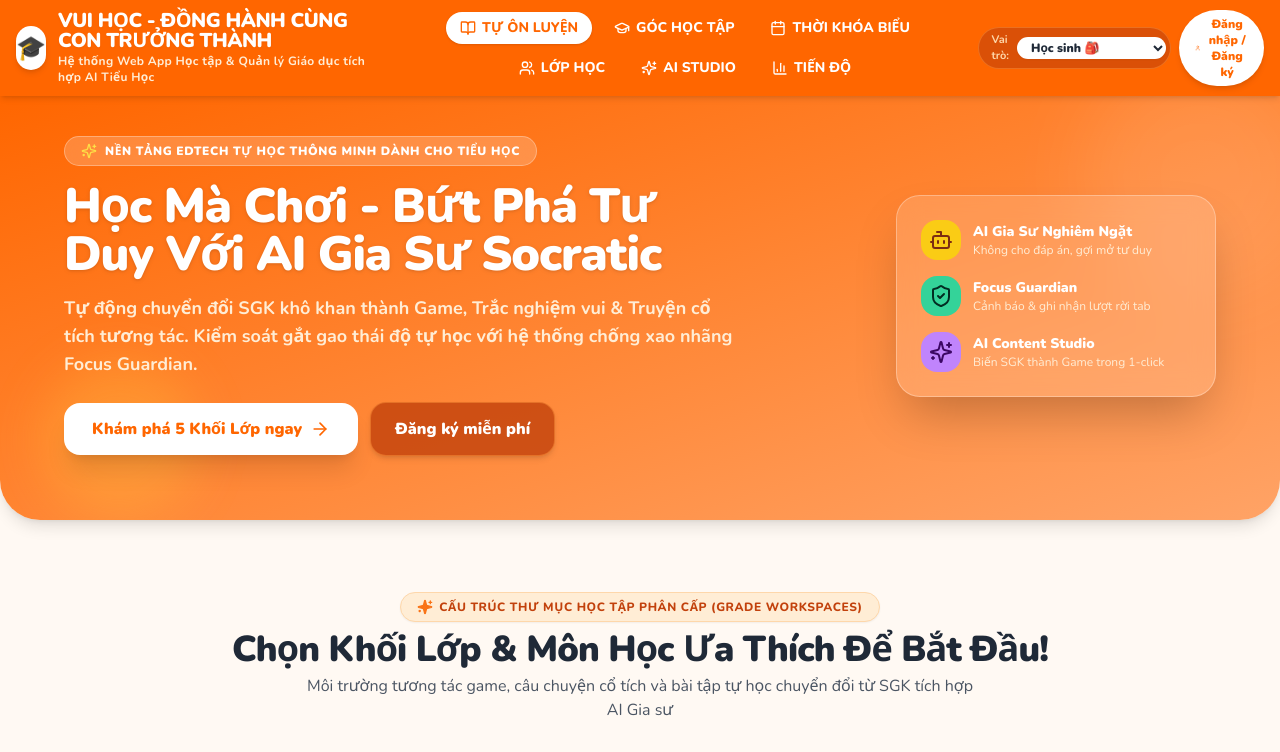
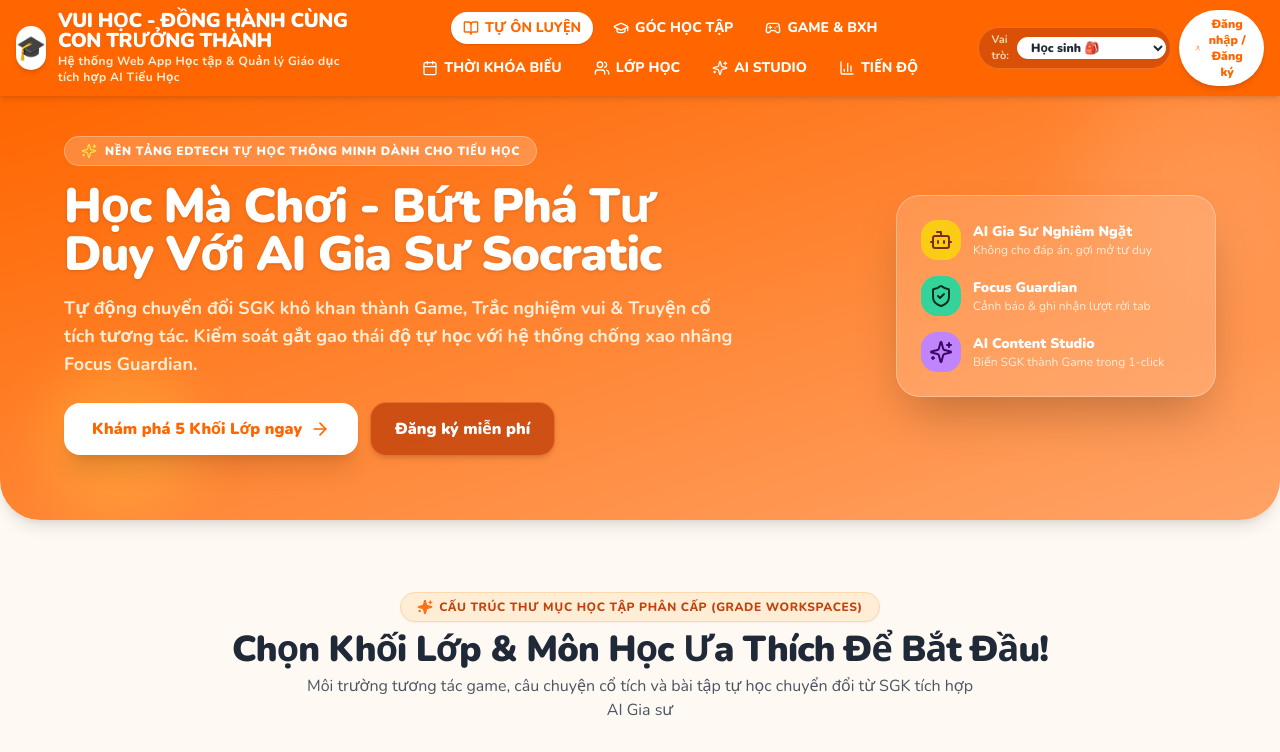
Before and after one commit to thanhhuongnbn1-ai/CUNGCONTUHOC, a React (Vite) app: page / in a window 1280 px wide. Shown: the top 752 px of the page. Built offline with nearby package versions, Linux system fonts and the light colour scheme; no server answers; the database is empty.

Commit message:
Upload src/components/Navbar.jsx

```diff
--- a/src/components/Navbar.jsx
+++ b/src/components/Navbar.jsx
@@ -1,6 +1,6 @@
 import React from 'react';
 import { Link, useLocation } from 'react-router-dom';
-import { BookOpen, Sparkles, MessageCircle, BarChart3, User, LogOut, ShieldCheck, GraduationCap, PlusCircle, Users, Calendar } from 'lucide-react';
+import { BookOpen, Sparkles, BarChart3, User, LogOut, GraduationCap, Users, Calendar, Gamepad2 } from 'lucide-react';
 
 export const Navbar = ({ userProfile, onOpenAuth, onRoleSwitch, onLogout }) => {
   const location = useLocation();
@@ -32,7 +32,7 @@ export const Navbar = ({ userProfile, onOpenAuth, onRoleSwitch, onLogout }) => {
           <nav className="flex items-center gap-1 sm:gap-2 text-sm font-extrabold flex-wrap justify-center">
             <Link
               to="/"
-              className={`px-3.5 py-1.5 rounded-full transition flex items-center gap-1.5 ${
+              className={`px-3 py-1.5 rounded-full transition flex items-center gap-1.5 ${
                 isActive('/') ? 'bg-white text-[#FF6600] shadow' : 'hover:bg-orange-600 text-white'
               }`}
             >
@@ -42,7 +42,7 @@ export const Navbar = ({ userProfile, onOpenAuth, onRoleSwitch, onLogout }) => {
 
             <Link
               to="/grade/lop-1"
-              className={`px-3.5 py-1.5 rounded-full transition flex items-center gap-1.5 ${
+              className={`px-3 py-1.5 rounded-full transition flex items-center gap-1.5 ${
                 location.pathname.startsWith('/grade') ? 'bg-white text-[#FF6600] shadow' : 'hover:bg-orange-600 text-white'
               }`}
             >
@@ -51,8 +51,18 @@ export const Navbar = ({ userProfile, onOpenAuth, onRoleSwitch, onLogout }) => {
             </Link>
 
             <Link
+              to="/games"
+              className={`px-3 py-1.5 rounded-full transition flex items-center gap-1.5 ${
+                isActive('/games') ? 'bg-white text-[#FF6600] shadow' : 'hover:bg-orange-600 text-white'
+              }`}
+            >
+              <Gamepad2 className="w-4 h-4" />
+              <span>GAME & BXH</span>
+            </Link>
+
+            <Link
               to="/schedule"
-              className={`px-3.5 py-1.5 rounded-full transition flex items-center gap-1.5 ${
+              className={`px-3 py-1.5 rounded-full transition flex items-center gap-1.5 ${
                 isActive('/schedule') ? 'bg-white text-[#FF6600] shadow' : 'hover:bg-orange-600 text-white'
               }`}
             >
@@ -62,7 +72,7 @@ export const Navbar = ({ userProfile, onOpenAuth, onRoleSwitch, onLogout }) => {
 
             <Link
               to="/classes"
-              className={`px-3.5 py-1.5 rounded-full transition flex items-center gap-1.5 ${
+              className={`px-3 py-1.5 rounded-full transition flex items-center gap-1.5 ${
                 isActive('/classes') ? 'bg-white text-[#FF6600] shadow' : 'hover:bg-orange-600 text-white'
               }`}
             >
@@ -72,7 +82,7 @@ export const Navbar = ({ userProfile, onOpenAuth, onRoleSwitch, onLogout }) => {
 
             <Link
               to="/teacher-studio"
-              className={`px-3.5 py-1.5 rounded-full transition flex items-center gap-1.5 ${
+              className={`px-3 py-1.5 rounded-full transition flex items-center gap-1.5 ${
                 isActive('/teacher-studio') ? 'bg-white text-[#FF6600] shadow' : 'hover:bg-orange-600 text-white'
               }`}
             >
@@ -82,7 +92,7 @@ export const Navbar = ({ userProfile, onOpenAuth, onRoleSwitch, onLogout }) => {
 
             <Link
               to="/analytics"
-              className={`px-3.5 py-1.5 rounded-full transition flex items-center gap-1.5 ${
+              className={`px-3 py-1.5 rounded-full transition flex items-center gap-1.5 ${
                 isActive('/analytics') ? 'bg-white text-[#FF6600] shadow' : 'hover:bg-orange-600 text-white'
               }`}
             >
```
